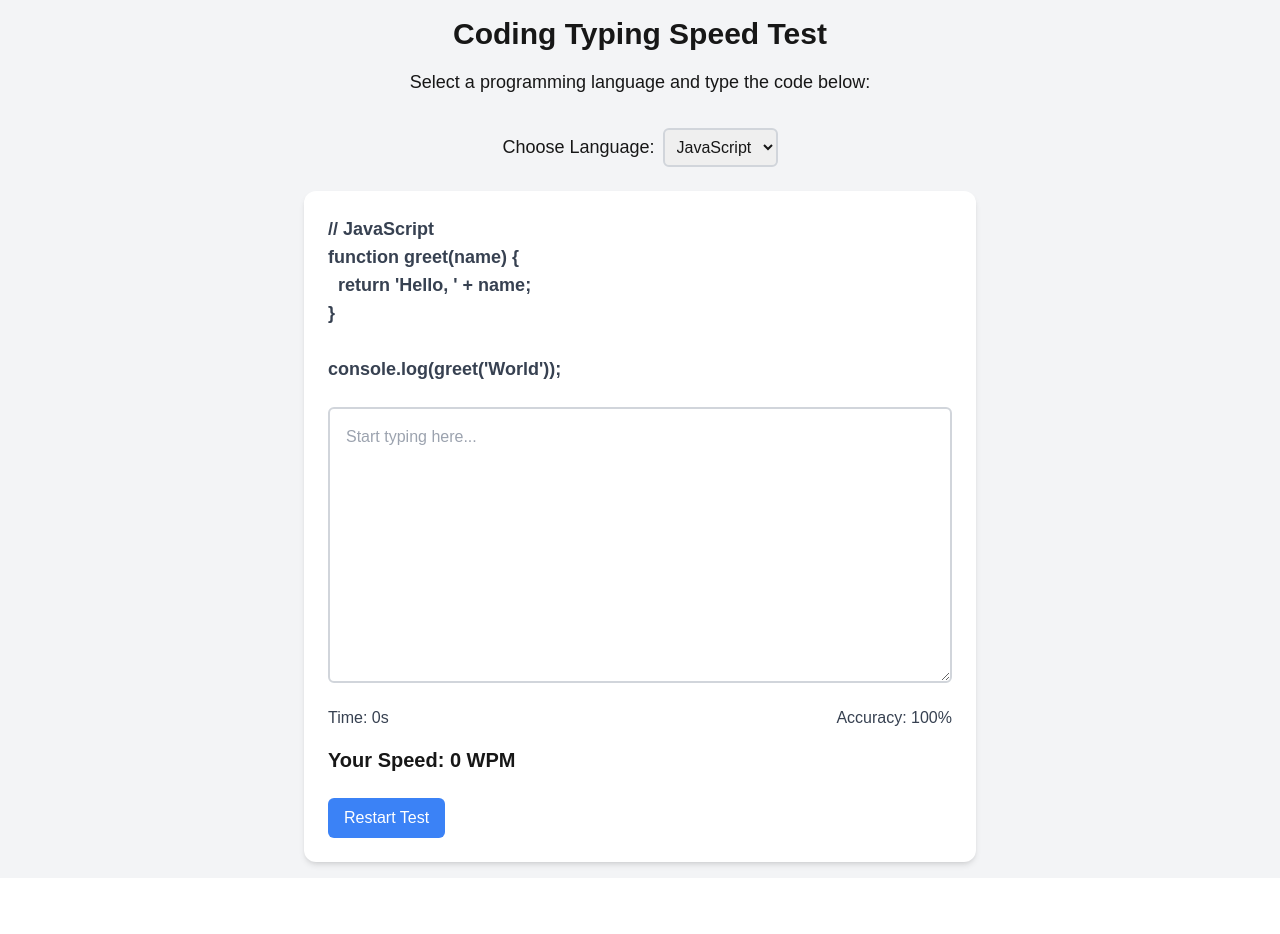
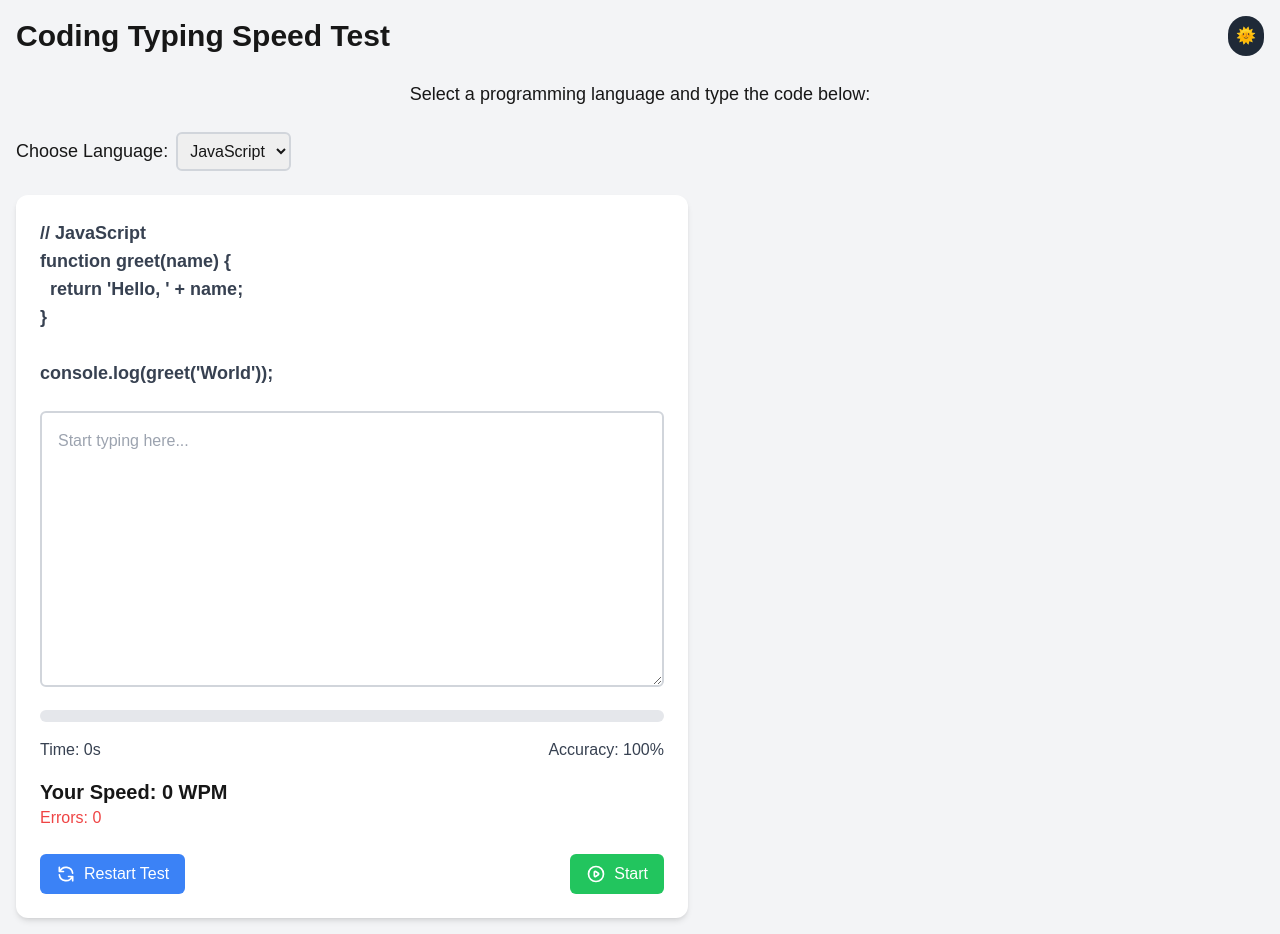
Before and after one commit to ltxstudio/Coding-Typing-Speed-Test, a Next.js app: page / in a window 1280 px wide. Before the commit the page ends 878 px from the top, so only its background shows below. Built offline with nearby package versions, Linux system fonts and the light colour scheme.

Commit message:
Update page.js

```diff
--- a/app/page.js
+++ b/app/page.js
@@ -1,6 +1,10 @@
 'use client'
 
 import { useState, useEffect, useRef } from 'react';
+import clsx from 'clsx';
+import ReactTooltip from 'react-tooltip';
+import { PlayIcon, StopIcon, RefreshIcon, CheckCircleIcon, XCircleIcon } from '@heroicons/react/outline';
+import { motion } from 'framer-motion';
 
 const codeSnippets = {
   js: `// JavaScript
@@ -64,7 +68,7 @@ greet('World');`,
 };
 
 export default function Home() {
-  const [language, setLanguage] = useState('js'); // Default language is JavaScript
+  const [language, setLanguage] = useState('js');
   const [textToType, setTextToType] = useState(codeSnippets.js);
   const [userInput, setUserInput] = useState('');
   const [timer, setTimer] = useState(0);
@@ -72,11 +76,13 @@ export default function Home() {
   const [wpm, setWpm] = useState(0);
   const [accuracy, setAccuracy] = useState(100);
   const [showModal, setShowModal] = useState(false);
+  const [errors, setErrors] = useState(0);
+  const [progress, setProgress] = useState(0);
+  const [darkMode, setDarkMode] = useState(false);
 
   const inputRef = useRef(null);
   const timerRef = useRef(null);
 
-  // Function to start the timer
   const startTimer = () => {
     setIsTyping(true);
     timerRef.current = setInterval(() => {
@@ -84,13 +90,11 @@ export default function Home() {
     }, 1000);
   };
 
-  // Function to stop the timer
   const stopTimer = () => {
     clearInterval(timerRef.current);
     setIsTyping(false);
   };
 
-  // Function to handle language selection
   const handleLanguageChange = (event) => {
     const selectedLang = event.target.value;
     setLanguage(selectedLang);
@@ -100,9 +104,10 @@ export default function Home() {
     setWpm(0);
     setAccuracy(100);
     setShowModal(false);
+    setProgress(0);
+    setErrors(0);
   };
 
-  // Function to handle user input change
   const handleInputChange = (e) => {
     const input = e.target.value;
     setUserInput(input);
@@ -110,6 +115,12 @@ export default function Home() {
     if (!isTyping) {
       startTimer();
     }
+
+    const currentErrors = countErrors(input, textToType);
+    setErrors(currentErrors);
+
+    const progressPercentage = Math.round((input.length / textToType.length) * 100);
+    setProgress(progressPercentage);
 
     if (input === textToType) {
       stopTimer();
@@ -119,7 +130,16 @@ export default function Home() {
     }
   };
 
-  // Function to calculate WPM (words per minute)
+  const countErrors = (input, text) => {
+    let errors = 0;
+    for (let i = 0; i < Math.max(input.length, text.length); i++) {
+      if (input[i] !== text[i]) {
+        errors++;
+      }
+    }
+    return errors;
+  };
+
   const calculateWPM = (input) => {
     const words = input.trim().split(' ').length;
     const minutes = timer / 60;
@@ -127,7 +147,6 @@ export default function Home() {
     setWpm(calculatedWpm);
   };
 
-  // Function to calculate accuracy
   const calculateAccuracy = (input) => {
     let correct = 0;
     for (let i = 0; i < Math.min(input.length, textToType.length); i++) {
@@ -139,7 +158,6 @@ export default function Home() {
     setAccuracy(calculatedAccuracy);
   };
 
-  // Function to reset the test
   const resetTest = () => {
     setUserInput('');
     setTimer(0);
@@ -147,12 +165,28 @@ export default function Home() {
     setAccuracy(100);
     setIsTyping(false);
     setShowModal(false);
+    setErrors(0);
+    setProgress(0);
+  };
+
+  const toggleDarkMode = () => {
+    setDarkMode(!darkMode);
   };
 
   return (
-    <div className="flex flex-col items-center justify-center min-h-screen bg-gray-100 p-4">
-      <h1 className="text-3xl font-bold text-center mb-4">Coding Typing Speed Test</h1>
-      <p className="text-lg text-center mb-8">Select a programming language and type the code below:</p>
+    <div className={clsx('min-h-screen p-4', darkMode ? 'bg-gray-900 text-white' : 'bg-gray-100')}>
+      <div className="flex justify-between items-center mb-6">
+        <h1 className="text-3xl font-bold">Coding Typing Speed Test</h1>
+        <button
+          onClick={toggleDarkMode}
+          className="p-2 rounded-full bg-gray-800 text-white focus:outline-none"
+          aria-label="Toggle Dark Mode"
+        >
+          {darkMode ? '🌙' : '🌞'}
+        </button>
+      </div>
+
+      <div className="text-lg text-center mb-6">Select a programming language and type the code below:</div>
 
       <div className="mb-6">
         <label htmlFor="language" className="text-lg mr-2">Choose Language:</label>
@@ -173,7 +207,14 @@ export default function Home() {
       </div>
 
       <div className="bg-white p-6 rounded-xl shadow-md w-full max-w-2xl">
-        <div className="text-lg font-semibold text-gray-700 mb-6 whitespace-pre-wrap">{textToType}</div>
+        <motion.div
+          className="text-lg font-semibold text-gray-700 mb-6 whitespace-pre-wrap"
+          initial={{ opacity: 0 }}
+          animate={{ opacity: 1 }}
+          transition={{ duration: 1 }}
+        >
+          {textToType}
+        </motion.div>
 
         <textarea
           ref={inputRef}
@@ -184,6 +225,13 @@ export default function Home() {
           className="w-full p-4 border-2 border-gray-300 rounded-md focus:outline-none focus:ring-2 focus:ring-blue-500"
         />
 
+        <div className="mt-4 w-full bg-gray-200 rounded-full h-3">
+          <div
+            className={clsx('h-3 rounded-full', progress === 100 ? 'bg-green-500' : 'bg-blue-500')}
+            style={{ width: `${progress}%` }}
+          />
+        </div>
+
         <div className="flex justify-between mt-4">
           <div className="text-gray-700 font-medium">Time: {timer}s</div>
           <div className="text-gray-700 font-medium">Accuracy: {accuracy}%</div>
@@ -191,14 +239,36 @@ export default function Home() {
 
         <div className="mt-4">
           <p className="text-xl font-semibold">Your Speed: {wpm} WPM</p>
+          <p className="text-red-500">Errors: {errors}</p>
         </div>
 
-        <button
-          onClick={resetTest}
-          className="mt-6 px-4 py-2 bg-blue-500 text-white rounded-md hover:bg-blue-600 focus:outline-none"
-        >
-          Restart Test
-        </button>
+        <div className="mt-6 flex justify-between items-center">
+          <button
+            onClick={resetTest}
+            className="flex items-center px-4 py-2 bg-blue-500 text-white rounded-md hover:bg-blue-600"
+          >
+            <RefreshIcon className="w-5 h-5 mr-2" />
+            Restart Test
+          </button>
+
+          {isTyping ? (
+            <button
+              onClick={stopTimer}
+              className="flex items-center px-4 py-2 bg-red-500 text-white rounded-md hover:bg-red-600"
+            >
+              <StopIcon className="w-5 h-5 mr-2" />
+              Stop
+            </button>
+          ) : (
+            <button
+              onClick={startTimer}
+              className="flex items-center px-4 py-2 bg-green-500 text-white rounded-md hover:bg-green-600"
+            >
+              <PlayIcon className="w-5 h-5 mr-2" />
+              Start
+            </button>
+          )}
+        </div>
       </div>
 
       {/* Modal for results */}
@@ -209,6 +279,7 @@ export default function Home() {
             <div className="text-center">
               <p className="text-lg">Your WPM: {wpm}</p>
               <p className="text-lg">Accuracy: {accuracy}%</p>
+              <p className="text-lg text-red-500">Errors: {errors}</p>
             </div>
             <div className="mt-4 text-center">
               <button
```
